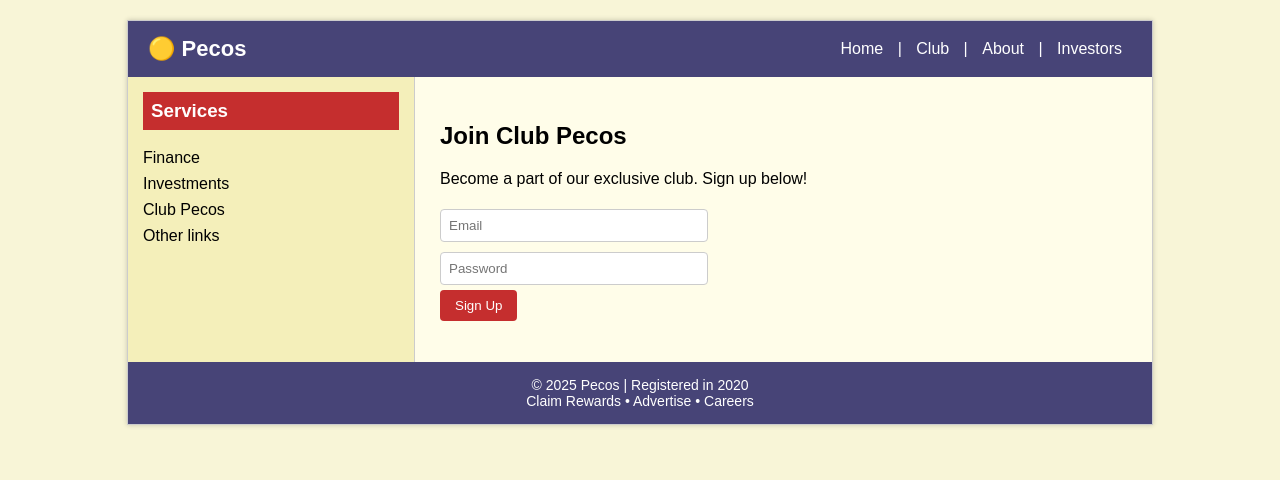
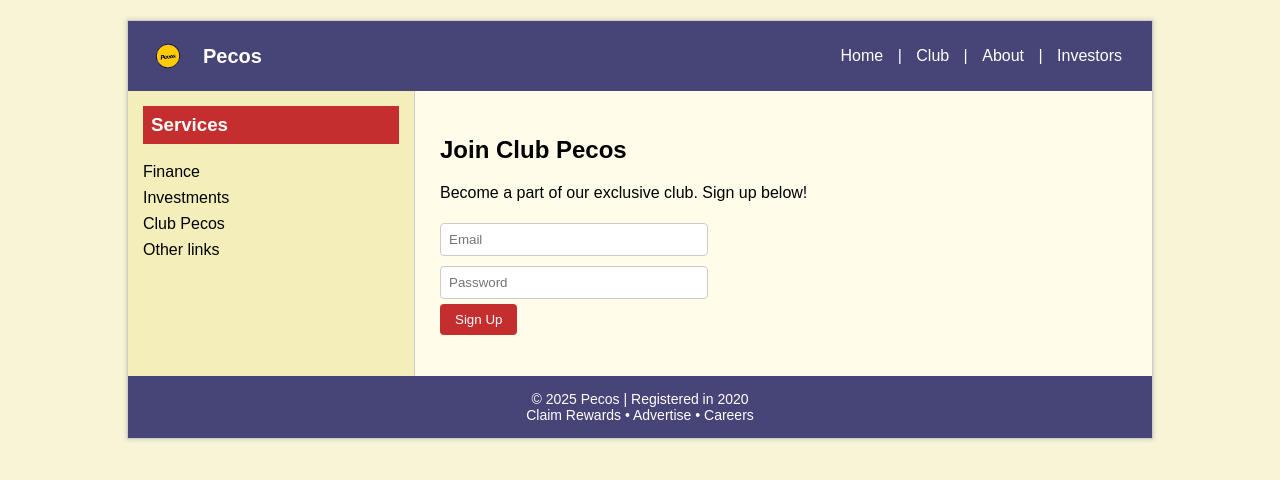
Before and after one commit to krnagrl/Pecos, a plain HTML site: page signup.html in a window 1280 px wide. Drawn offline with Linux system fonts and the light colour scheme.

Commit message:
Update signup.html

```diff
--- a/signup.html
+++ b/signup.html
@@ -99,15 +99,29 @@
 
 <body>
   <div class="container">
-    <header>
-      <h1>🟡 Pecos</h1>
+    <header style="display: flex; align-items: center; justify-content: space-between;">
+
+      <div style="display: flex; align-items: center;">
+
+        <img src="pecos.png" alt="Pecos Logo" style="height: 40px; margin-right: 15px;">
+
+        <span style="font-size: 20px; font-weight: bold;">Pecos</span>
+
+      </div>
+
       <nav>
-        <a href="#">Home</a> |
-        <a href="#">Club</a> |
+        <a href="index.html">Home</a> |
+
+        <a href="Club.html">Club</a> |
+
         <a href="#">About</a> |
+
         <a href="#">Investors</a>
+
       </nav>
+
     </header>
+
 
     <div class="content">
       <div class="sidebar">
```
